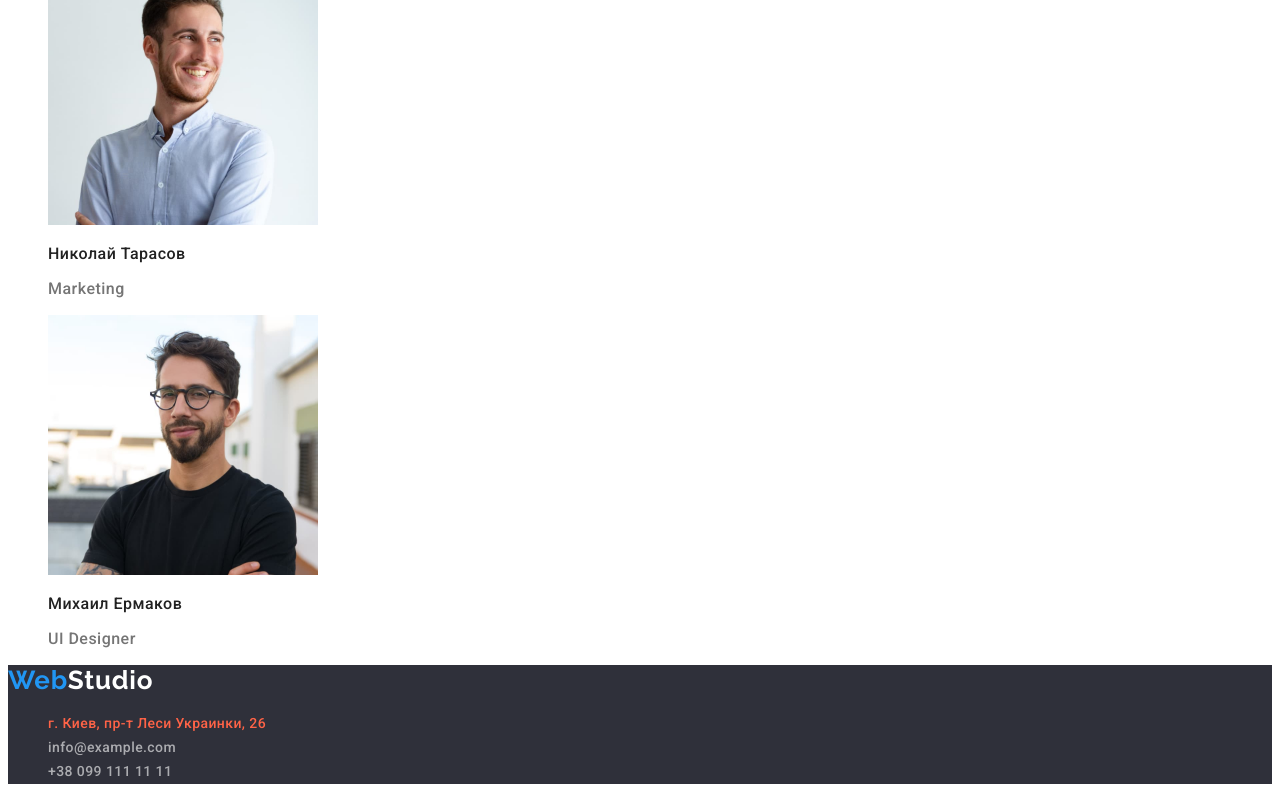
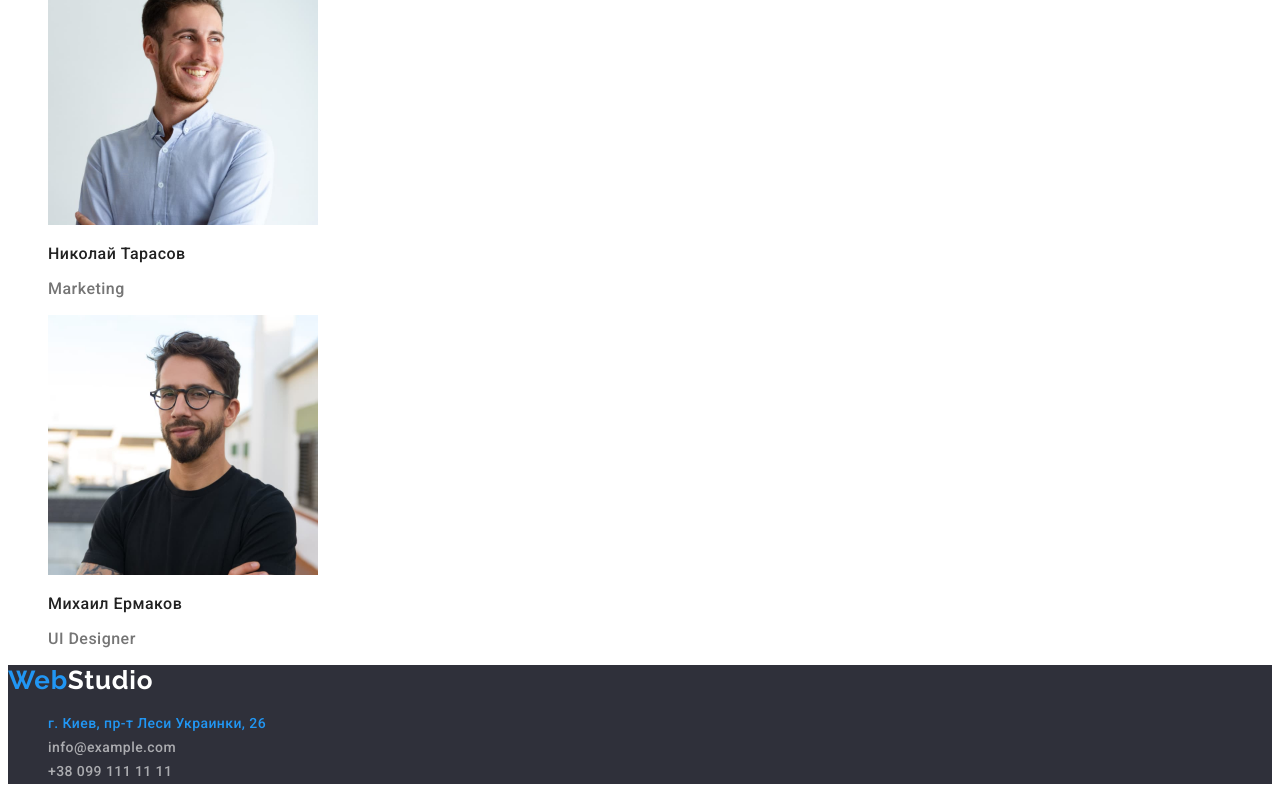
Before and after one commit to BoomBossua/goit-markup-hw-02, a plain HTML site: page portfolio.html in a window 1280 px wide. In both pictures the pointer is over the link "г. Киев, пр-т Леси Украинки, 26". Shown: the part 2490-3290 px from the top of the page. Drawn offline with Linux system fonts and the light colour scheme.

Commit message:
тетст 1

```diff
--- a/css/styles.css
+++ b/css/styles.css
@@ -189,7 +189,7 @@ body {
 }
 
 .footer-link-address:hover {
-  color: tomato;
+  color: var(--third-text-color);
 }
 
 .footer-link-address:focus {
```
